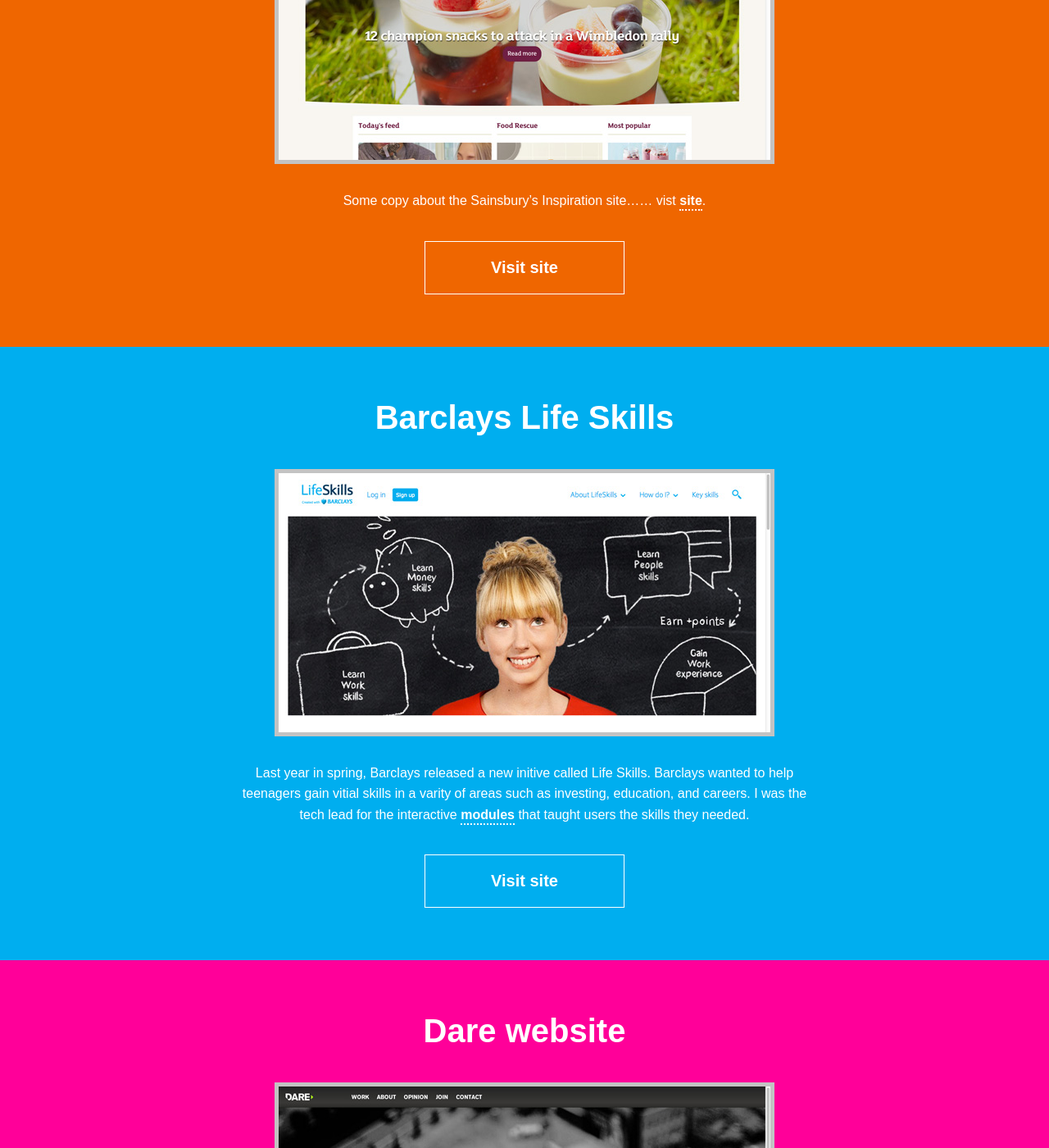
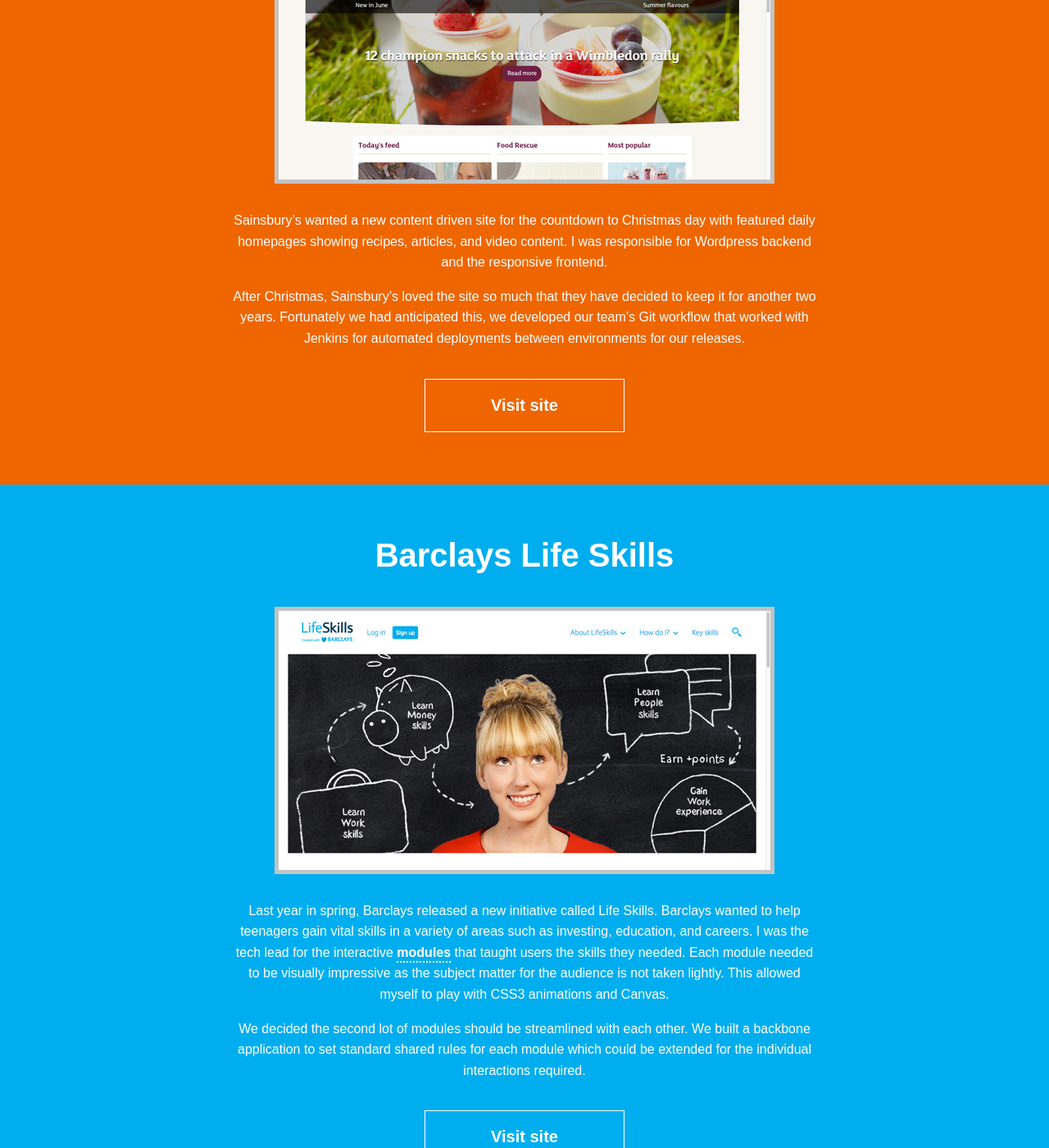
Before and after one commit to joelcarr/joelcarr.co.uk, a Jekyll site: the page built from index.html, in a window 1280 px wide and 1400 px high, scrolled down 984 px. Shown: the whole window at 82% size. Built offline with Jekyll 4.4.1, drawn with Linux system fonts in a browser that asks for light colours; some web fonts are replaced; some of the changed text lies outside the part shown.

Commit message:
added new copy for each project. spellchecked.

```diff
--- a/_posts/2014-06-22-BMW-ultimate-driver.markdown
+++ b/_posts/2014-06-22-BMW-ultimate-driver.markdown
@@ -9,6 +9,4 @@
 - project
 ---
 
-The [Become Electric][visit-site] site had a range of modules that were put live over a period of time till the BMW i3 luanch.
-
-[visit-site]: https://www.becomeelectric.co.uk/
+BMW Ultimate Driver is a Facebook applications that puts users to the test to see if they can assess and react to racing situations. I built the mobile version of the application (built off backbone.js) and also helped concept how it would we could assess the users reactions with limited interaction.
--- a/_posts/2014-06-22-barclays-life-skills.markdown
+++ b/_posts/2014-06-22-barclays-life-skills.markdown
@@ -9,6 +9,6 @@
 - project
 ---
 
-Last year in spring, Barclays released a new initive called Life Skills. Barclays wanted to help teenagers gain vitial skills in a varity of areas such as investing, education, and careers. I was the tech lead for the interactive [modules][visit-site] that taught users the skills they needed.
+Last year in spring, Barclays released a new initiative called Life Skills. Barclays wanted to help teenagers gain vital skills in a variety of areas such as investing, education, and careers. I was the tech lead for the interactive <a href="https://www.barclayslifeskills.com/key-skills/getting-to-know-yourself/wheel-of-strengths/" target="_blank">modules</a> that taught users the skills they needed. Each module needed to be visually impressive as the subject matter for the audience is not taken lightly. This allowed myself to play with CSS3 animations and Canvas.
 
-[visit-site]: https://www.barclayslifeskills.com/key-skills/getting-to-know-yourself/wheel-of-strengths/
+We decided the second lot of modules should be streamlined with each other. We built a backbone application to set standard shared rules for each module which could be extended for the individual interactions required.
--- a/_posts/2014-06-22-post-office-website.markdown
+++ b/_posts/2014-06-22-post-office-website.markdown
@@ -9,6 +9,4 @@
 - project
 ---
 
-In the summer of 2012, the Post Office released their new rebrand, to which I had worked on the front end of their new [site][visit-site].
-
-[visit-site]: http://www.postoffice.co.uk/
+The Post Office new site launch was my first big project at Dare, and the perfect project to kick me off in the agency world. The site was required to meet level Triple-A Conformance to Web Content Accessibility. I worked with a accessibility expert to make sure each component met the require meets of users with impaired vision / hearing / coordination.
--- a/_posts/2014-06-23-dare-website.markdown
+++ b/_posts/2014-06-23-dare-website.markdown
@@ -9,6 +9,6 @@
 - project
 ---
 
-Some copy about the Dare site...... vist [site][visit-site].
+I have been prototyping and adding modules for the Dare site along with the rest of the team in our downtime. With our updated Git workflow and automated deployment system, it became really easy for our team to make quick changes / build a new module for the site.
 
-[visit-site]: http://www.thisisdare.com/
+Recently Dare has had a rebrand which required changes to the site. Thankfully, with the use of SASS variables we were able to update the colour scheme in no time. For the rebrand I also got to work on the video / image carousel.
--- a/_posts/2014-06-23-sainsburys-inspiration.markdown
+++ b/_posts/2014-06-23-sainsburys-inspiration.markdown
@@ -9,6 +9,6 @@
 - project
 ---
 
-Some copy about the Sainsbury's Inspiration site...... vist [site][visit-site].
+Sainsbury's wanted a new content driven site for the countdown to Christmas day with featured daily homepages showing recipes, articles, and video content. I was responsible for Wordpress backend and the responsive frontend.
 
-[visit-site]: http://inspiration.sainsburys-live-well-for-less.co.uk/
+After Christmas, Sainsbury's loved the site so much that they have decided to keep it for another two years. Fortunately we had anticipated this, we developed our team's Git workflow that worked with Jenkins for automated deployments between environments for our releases.
--- a/index.html
+++ b/index.html
@@ -25,9 +25,10 @@
                 <ul class="list-skills">
                     <li>HTML5</li>
                     <li>CSS3 / SASS</li>
-                    <li>JS (jQuery)</li>
+                    <li>JavaScript (jQuery)</li>
                     <li>PHP</li>
-                    <li>Code Igniter</li>
+                    <li>CodeIgniter</li>
+                    <li>Wordpress</li>
                     <li>Backbone.js</li>
                     <li>Grunt</li>
                     <li>Git/SVN</li>
```
